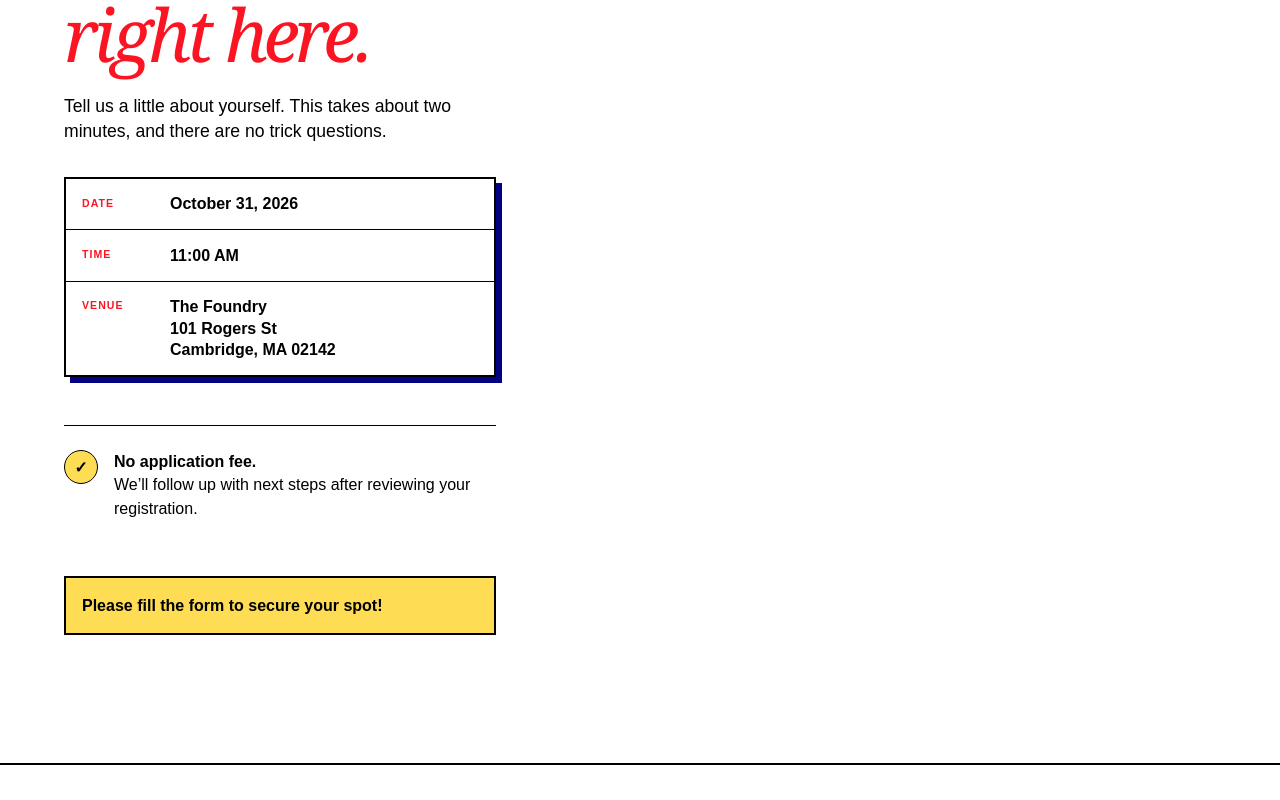
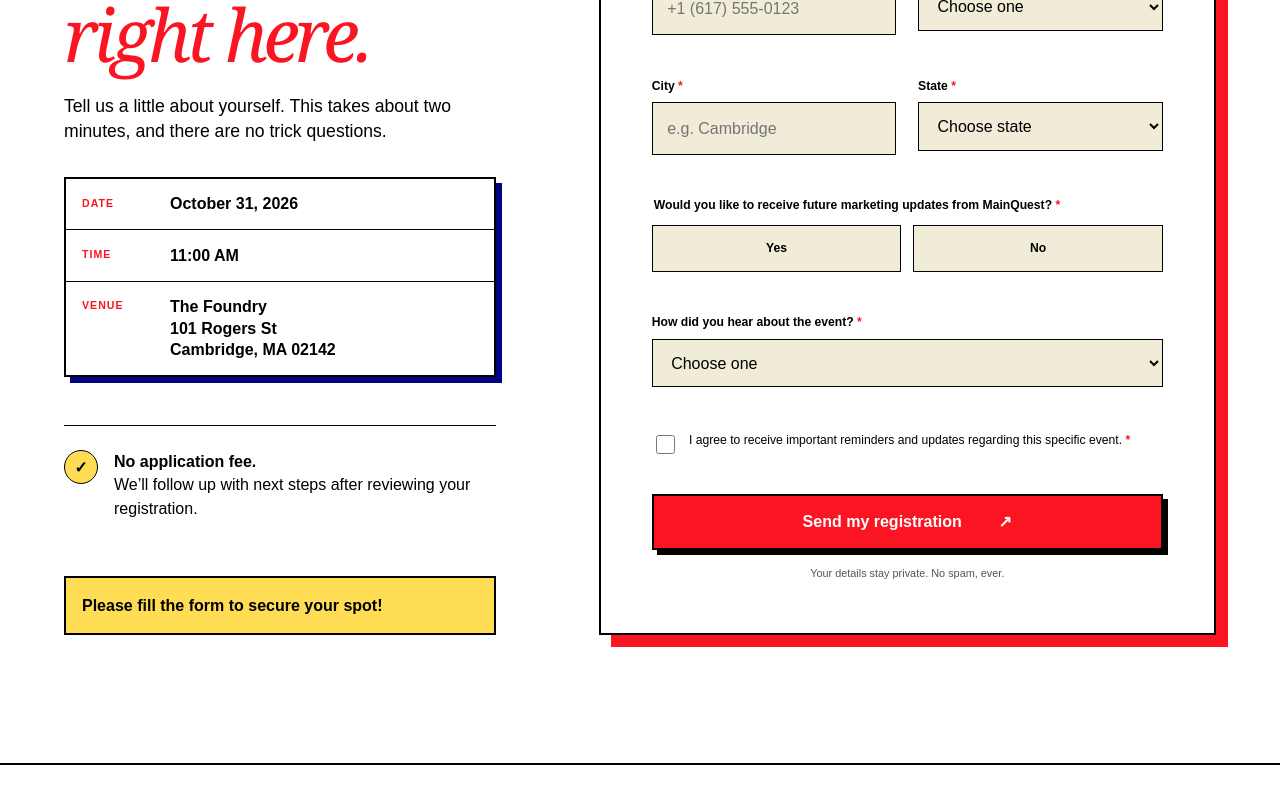
Before and after one commit to eryoungboy/mainquesthq, a Next.js app: page / in a window 1280 px wide. Both pictures are taken after a click on the button "Begin Quest". Shown: the part 3028-3828 px from the top of the page. Built offline with nearby package versions, Linux system fonts and the light colour scheme; no server answers.

Commit message:
fix: remove reveal class from form so it becomes visible on click

```diff
--- a/src/app/page.tsx
+++ b/src/app/page.tsx
@@ -336,7 +336,7 @@ export default function Home() {
           </div>
 
           {showForm && (
-            <div className="form-shell reveal">
+            <div className="form-shell">
               {!isFormSuccess ? (
               <form id="registration-form" noValidate onSubmit={handleSubmit}>
                 <div className="form-progress">
```
